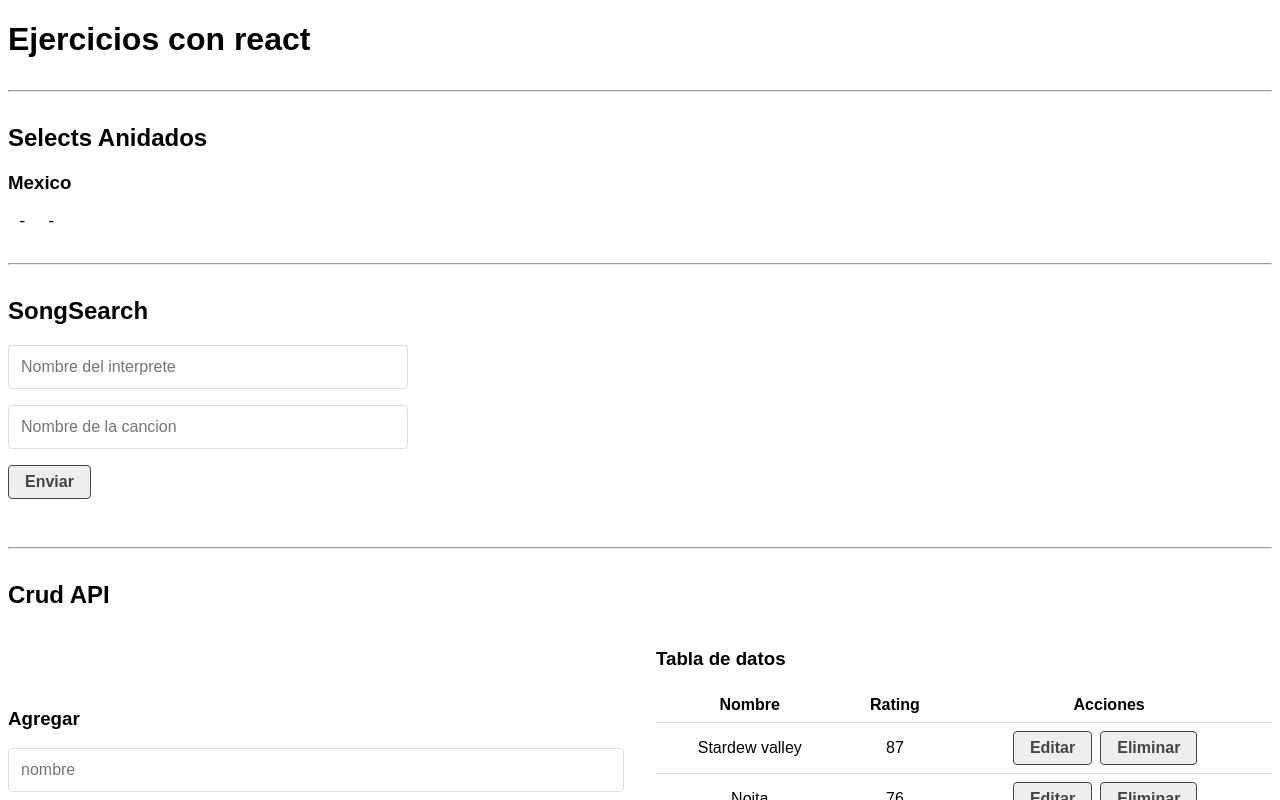
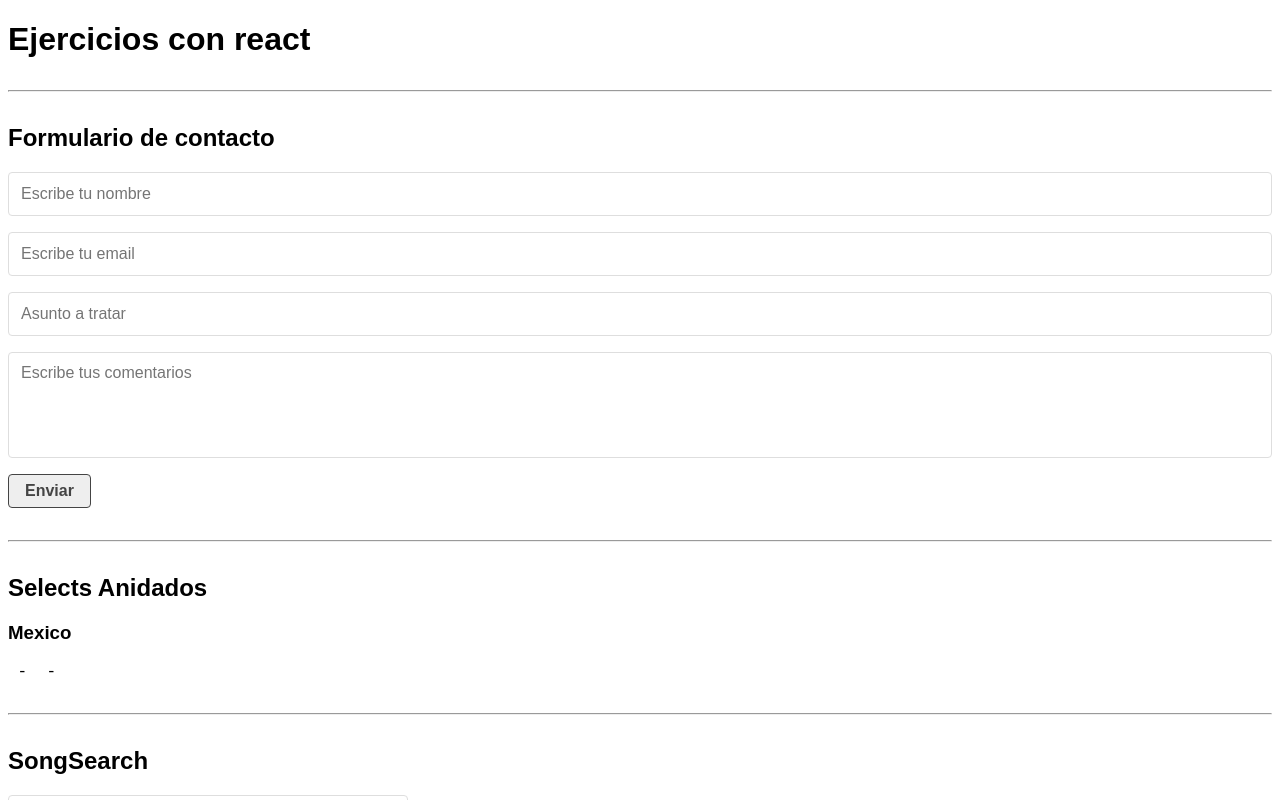
Before and after one commit to GuntaXD/ejercicios-react, a React (Create React App) app: page / in a window 1280 px wide. Shown: the top 800 px of the page. Built offline with nearby package versions, Linux system fonts and the light colour scheme; no server answers; data requests are answered from the project's data file.

Commit message:
validacion de formularios

```diff
--- a/src/App.js
+++ b/src/App.js
@@ -1,22 +1,25 @@
-import React from 'react';
-import CrudApi from './components/CrudApi';
-import CrudApp from './components/CrudApp';
-import SelectsAnidados from './components/SelectsAnidados';
-import SongSearch from './components/SongSearch';
+import React from "react";
+import ContactForm from "./components/ContactForm";
+import CrudApi from "./components/CrudApi";
+import CrudApp from "./components/CrudApp";
+import SelectsAnidados from "./components/SelectsAnidados";
+import SongSearch from "./components/SongSearch";
 
 function App() {
   return (
     <>
       <h1>Ejercicios con react</h1>
-      <hr/>
-      <SelectsAnidados/>
-      <hr/>
-      <SongSearch/>
-      <hr/>
-      <CrudApi/>
-      <hr/>
-      <CrudApp/>
-      <hr/>
+      <hr />
+      <ContactForm />
+      <hr />
+      <SelectsAnidados />
+      <hr />
+      <SongSearch />
+      <hr />
+      <CrudApi />
+      <hr />
+      <CrudApp />
+      <hr />
     </>
   );
 }
--- /dev/null
+++ b/src/components/ContactForm.js
@@ -0,0 +1,114 @@
+import React from "react";
+import { useForm } from "../hooks/useForm";
+import { Loader } from "./Loader";
+import { Message } from "./Message";
+
+const initialForm = {
+  name: "",
+  email: "",
+  subject: "",
+  comments: "",
+};
+
+const validationForms = (form) => {
+  let errors = {};
+  const regexName = /^[A-Za-zÑñÁáÉéÍíÓóÚúÜü\s]+$/;
+  const regexEmail = /^(\w+[/./-]?){1,}@[a-z]+[/.]\w{2,}$/;
+  const regexComments = /^.{1,255}$/;
+
+  if (!form.name.trim()) {
+    errors.name = "El campo nombre es requerido";
+  } else if (!regexName.test(form.name.trim())) {
+    errors.name = "El campo nombre solo acepta letras y espacios en blanco";
+  }
+
+  if (!form.email.trim()) {
+    errors.email = "El campo email es requerido";
+  } else if (!regexEmail.test(form.email.trim())) {
+    errors.email = "El campo email es incorrecto";
+  }
+
+  if (!form.subject.trim()) {
+    errors.subject = "El campo asunto es requerido";
+  }
+
+  if (!form.comments.trim()) {
+    errors.comments = "El campo comentarios es requerido";
+  } else if (!regexComments.test(form.comments.trim())) {
+    errors.comments = "El campo comentarios no debe exceder los 255 caracteres";
+  }
+
+  return errors;
+};
+
+let styles = {
+  fontWeight: "bold",
+  color: "#dc3545",
+};
+
+const ContactForm = () => {
+  const {
+    form,
+    errors,
+    loading,
+    response,
+    handleChange,
+    handleBlur,
+    handleSubmit,
+  } = useForm(initialForm, validationForms);
+
+  return (
+    <div>
+      <h2>Formulario de contacto</h2>
+      <form onSubmit={handleSubmit}>
+        <input
+          type="text"
+          name="name"
+          placeholder="Escribe tu nombre"
+          onBlur={handleBlur}
+          onChange={handleChange}
+          value={form.name}
+          required
+        ></input>
+        {errors.name && <p style={styles}>{errors.name}</p>}
+        <input
+          type="text"
+          name="email"
+          placeholder="Escribe tu email"
+          onBlur={handleBlur}
+          onChange={handleChange}
+          value={form.email}
+          required
+        ></input>
+        {errors.email && <p style={styles}>{errors.email}</p>}
+        <input
+          type="text"
+          name="subject"
+          placeholder="Asunto a tratar"
+          onBlur={handleBlur}
+          onChange={handleChange}
+          value={form.subject}
+          required
+        ></input>
+        {errors.subject && <p style={styles}>{errors.subject}</p>}
+        <textarea
+          name="comments"
+          cols="50"
+          rows="5"
+          placeholder="Escribe tus comentarios"
+          onBlur={handleBlur}
+          onChange={handleChange}
+          value={form.comments}
+        ></textarea>
+        {errors.comments && <p style={styles}>{errors.comments}</p>}
+        <input type="submit" value="Enviar"></input>
+      </form>
+      {loading && <Loader />}
+      {response && (
+        <Message msg="los datos han sido enviados" bgColor="#198754" />
+      )}
+    </div>
+  );
+};
+
+export default ContactForm;
--- /dev/null
+++ b/src/hooks/useForm.js
@@ -0,0 +1,58 @@
+import { useState } from "react";
+import { helpHttp } from "../helpers/helpHttp";
+
+export const useForm = (initialForm, validateForm) => {
+  const [form, setForm] = useState(initialForm);
+  const [errors, setErrors] = useState({});
+  const [loading, setLoading] = useState(false);
+  const [response, setResponse] = useState(null);
+
+  const handleChange = (e) => {
+    const { name, value } = e.target;
+
+    setForm({
+      ...form,
+      [name]: value,
+    });
+  };
+
+  const handleBlur = (e) => {
+    handleChange(e);
+    setErrors(validateForm(form));
+  };
+
+  const handleSubmit = (e) => {
+    e.preventDefault();
+    setErrors(validateForm(form));
+
+    if (Object.keys(errors).length === 0) {
+      setLoading(true);
+      helpHttp()
+        .post("https://formsubmit.co/ajax/8903b997b8d671a950ef5f2c7043df72", {
+          body: form,
+          headers: {
+            "Content-Type": "application/json",
+            Accept: "application/json",
+          },
+        })
+        .then((res) => {
+          setLoading(false);
+          setResponse(true);
+          setForm(initialForm);
+          setTimeout(() => {
+            setResponse(false);
+          }, 5000);
+        });
+    }
+  };
+
+  return {
+    form,
+    errors,
+    loading,
+    response,
+    handleChange,
+    handleBlur,
+    handleSubmit,
+  };
+};
--- a/src/index.css
+++ b/src/index.css
@@ -10,7 +10,9 @@
   box-sizing: inherit;
 }
 
-input[type="text"] {
+input[type="text"],
+input[type="email"],
+textarea {
   border: thin solid #dedede;
   border-radius: 0.25rem;
   padding: 0.75rem;
@@ -21,6 +23,11 @@
   font-size: 1rem;
   line-height: 1;
   background-color: transparent;
+}
+
+textarea {
+  font-family: inherit;
+  resize: none;
 }
 
 button,
```
